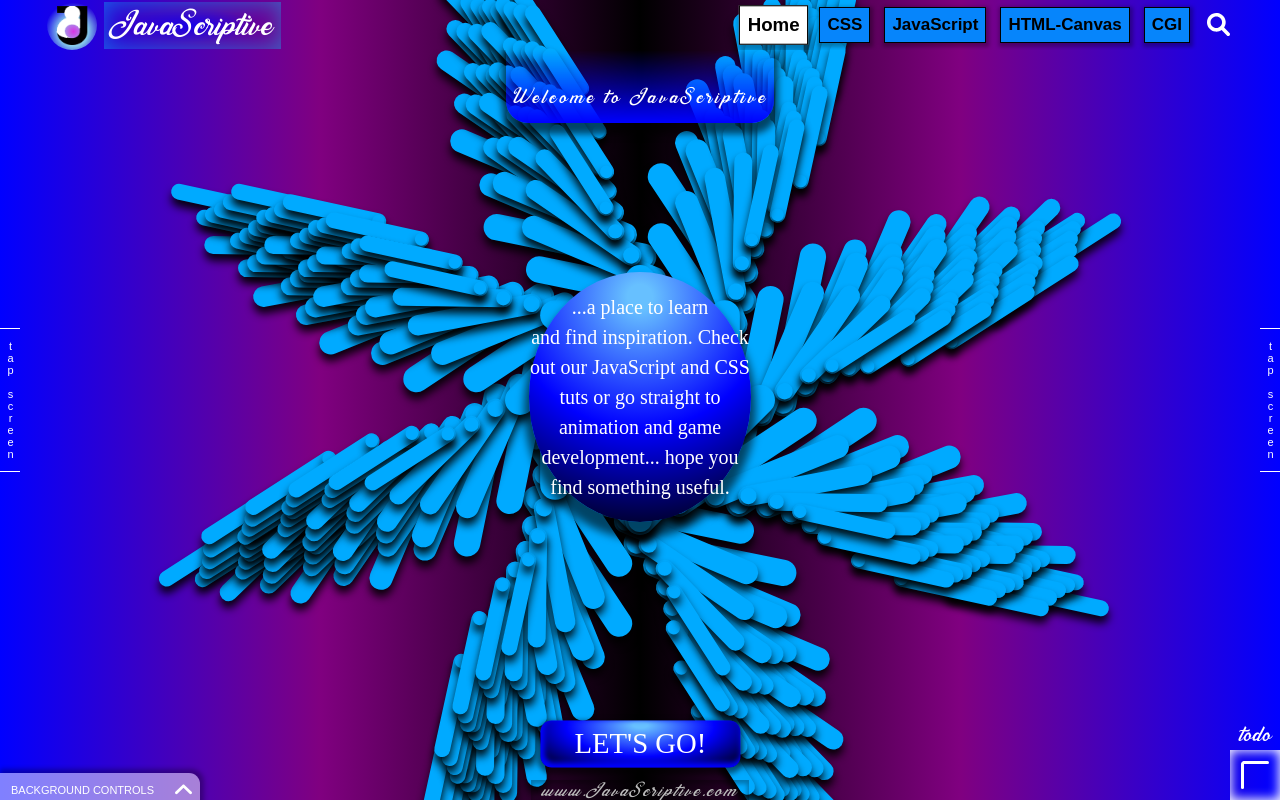
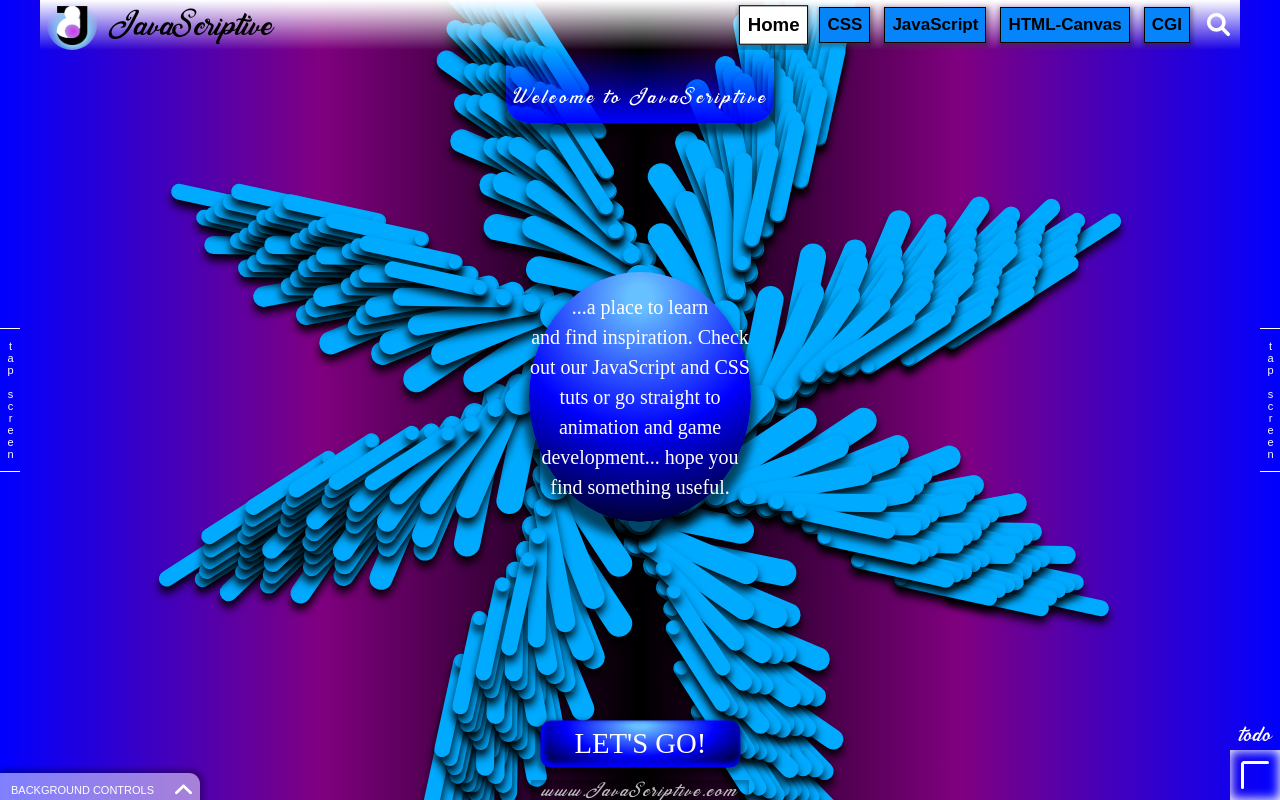
Before and after one commit to virtualepoch/web-engines-react, a React (Create React App) app: page / in a window 1280 px wide. Built offline with nearby package versions, Linux system fonts and the light colour scheme.

Commit message:
Header test

```diff
--- a/src/components/header/header.css
+++ b/src/components/header/header.css
@@ -19,7 +19,7 @@
   align-items: center;
   justify-content: space-between;
   flex-wrap: wrap;
-  background: none;
+  background: linear-gradient( white, transparent);
 }
 .left-side-header,
 .right-side-header {
@@ -35,10 +35,8 @@
 }
 .site-title {
   padding: 0 7px;
-  color: white;
+  color: black;
   font: 33px Lorea;
-  box-shadow: inset 0 0 22px 1px rgb(13, 190, 249, 0.5);
-  background: radial-gradient(rgb(0, 0, 255, 0.7), transparent, transparent);
 }
 .search-btn {
   width: 33px;
```
